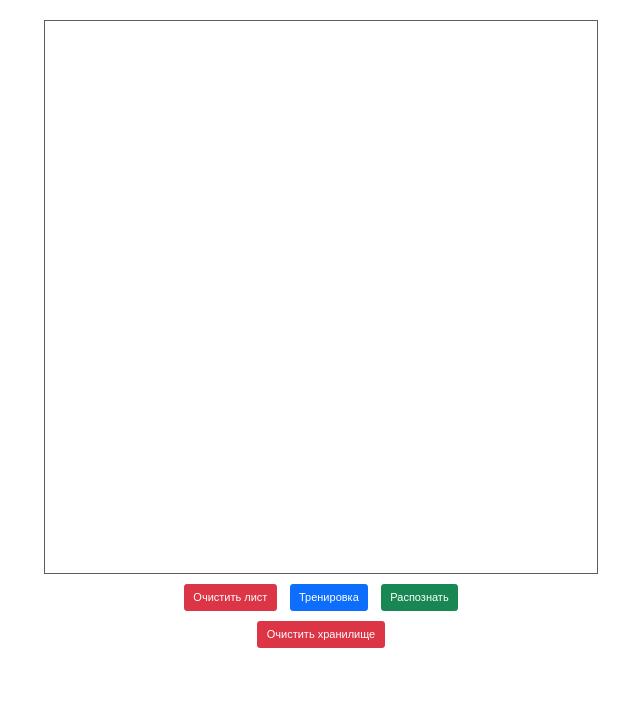
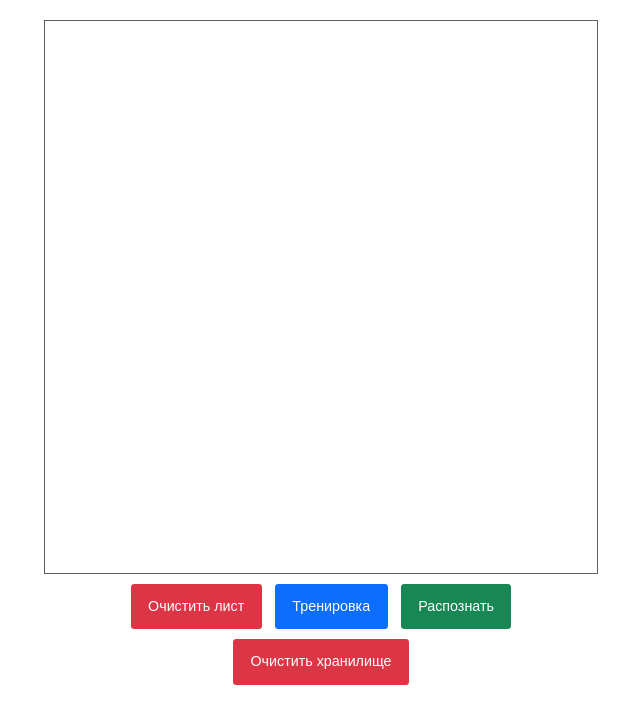
Before and after one commit to alexander0ezhov/brain-paint, a website built with webpack: page public/index.html in a window 1280 px wide. Shown: the whole page, without its empty margins (319-959 px from the left). Built offline with nearby package versions, Linux system fonts and the light colour scheme.

Commit message:
feat: buttons size

```diff
--- a/src/styles/index.css
+++ b/src/styles/index.css
@@ -38,8 +38,8 @@ html, body {
     user-select: none;
     background-color: transparent;
     border: 1px solid transparent;
-    padding: 0.375rem 0.75rem;
-    font-size: 1rem;
+    padding: 1rem 1.5rem;
+    font-size: 1.3rem;
     border-radius: 0.25rem;
 }
 
```
